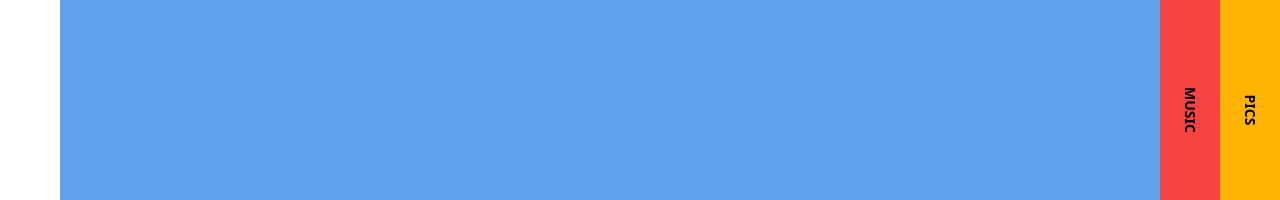
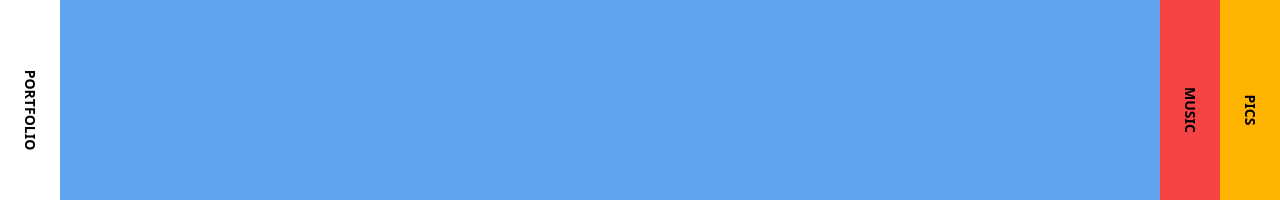
Before and after one commit to HectorLlorca/portfolio, a SvelteKit app: page /food in a window 1280 px wide. Shown: the part 290-490 px from the top of the page. Built offline with nearby package versions, Linux system fonts and the light colour scheme.

Commit message:
dark mode

```diff
--- a/src/components/section_button/sectionButton.svelte
+++ b/src/components/section_button/sectionButton.svelte
@@ -29,11 +29,12 @@
 		'/Pics': 'var(--pics-bg-color)'
 	};
 	let img = {
-		'/': cv,
+		'/': $theme == 'lofi' ? cv : wcv,
 		'/Food': food,
 		'/Music': music,
 		'/Pics': camara
 	};
+	$: h1Color = $theme == 'lofi' ? 'black' : '#d3d3d3';
 	onMount(() => {});
 </script>
 
@@ -42,7 +43,7 @@
 	class="btn sec-btn"
 	style={`background-color:${bgColors['/' + section]}`}>
 	<img src={img['/' + section]} alt="cv-icon" />
-	<h1 style={`color:${$theme === 'lofi' ? 'black' : '#d3d3d3'}`}>{section}</h1>
+	<h1 style={`color:${!section ? h1Color : 'black'}`}>{section || 'Portfolio'}</h1>
 </button>
 
 <style>
--- a/src/routes/music/+page.svelte
+++ b/src/routes/music/+page.svelte
@@ -2,11 +2,12 @@
 	import AnimatedTitle from '../../components/animated_title/animatedTitle.svelte';
 	import SectionButton from '../../components/section_button/sectionButton.svelte';
 	import { page } from '$app/stores';
-	let url = $page.url.pathname;
 	import { load } from '$lib/stores.js';
 	import { animate, stagger } from 'motion';
 	import { onMount } from 'svelte';
 	import { storeWidth } from '$lib/stores.js';
+
+	let url = $page.url.pathname;
 
 	onMount(() => {
 		if (!$load && $storeWidth > 768) {
--- a/src/routes/music/+page.ts
+++ /dev/null
@@ -1,13 +0,0 @@
-import type { PageLoad } from './$types';
-import { supabase } from "$lib/supabaseClient";
-
-
-export const load = (async () => {
-    console.log('hol');
-
-
-    // return {
-    //   pics: data ?? [],
-    // };
-
-}) satisfies PageLoad;
--- a/src/routes/pics/+page.server.ts
+++ b/src/routes/pics/+page.server.ts
@@ -5,7 +5,7 @@ export const load = (async () => {
 
 
 
-    // return {data: await supabase
-    //     .from('Pics')
-    //     .select() };
+    return {data: await supabase
+        .from('Pics')
+        .select() };
 }) satisfies PageServerLoad;
--- a/src/routes/pics/+page.svelte
+++ b/src/routes/pics/+page.svelte
@@ -11,7 +11,6 @@
 
 	let url = $page.url.pathname;
 	export let data: PageServerData;
-	console.log(data);
 
 	onMount(() => {
 		if (!$load && $storeWidth > 768) {
```
